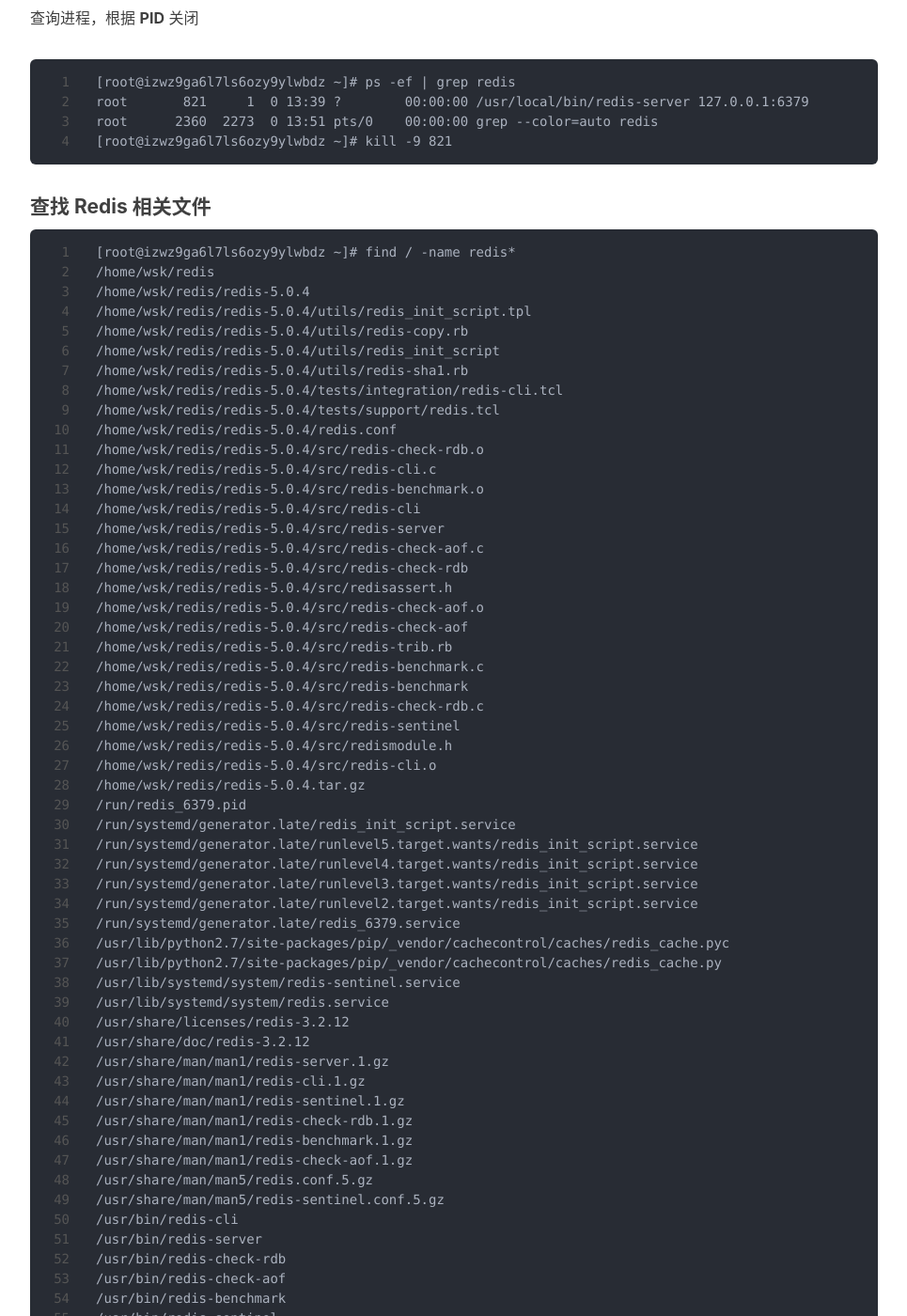
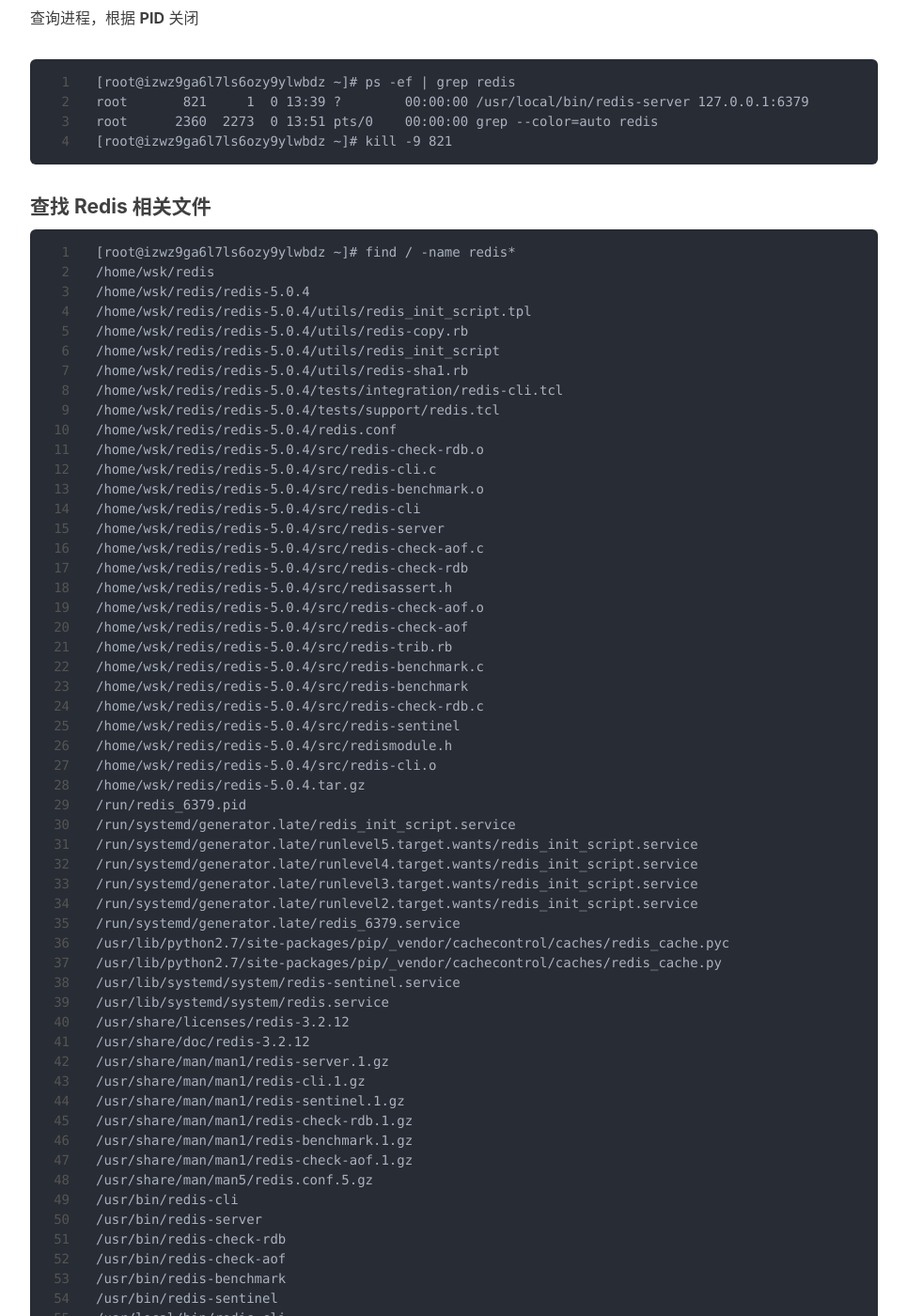
Before and after one commit to wsk1103/wsk1103.github.io, a Jekyll site: the page built from _posts/2019-01-12-centos 7 安装Redis.md, in a window 1280 px wide and 1400 px high, scrolled down 4825 px. Shown: the whole window at 94% size, without its empty margins (233-1198 px from the left). Built offline with Jekyll 4.4.1, drawn with Linux system fonts in a browser that asks for light colours; nearby versions of some CDN libraries; our own code applies the rules of GitHub Pages for plain Markdown files; comment, search, counter and statistics services are not loaded; part of the change alters nothing that is shown; some of the changed text lies outside the part shown.

Commit message:
update note

```diff
--- a/_posts/2019-01-12-centos 7 安装Redis.md
+++ b/_posts/2019-01-12-centos 7 安装Redis.md
@@ -230,7 +230,6 @@ root      2360  2273  0 13:51 pts/0    00:00:00 grep --color=auto redis
 /usr/share/man/man1/redis-benchmark.1.gz
 /usr/share/man/man1/redis-check-aof.1.gz
 /usr/share/man/man5/redis.conf.5.gz
-/usr/share/man/man5/redis-sentinel.conf.5.gz
 /usr/bin/redis-cli
 /usr/bin/redis-server
 /usr/bin/redis-check-rdb
```
